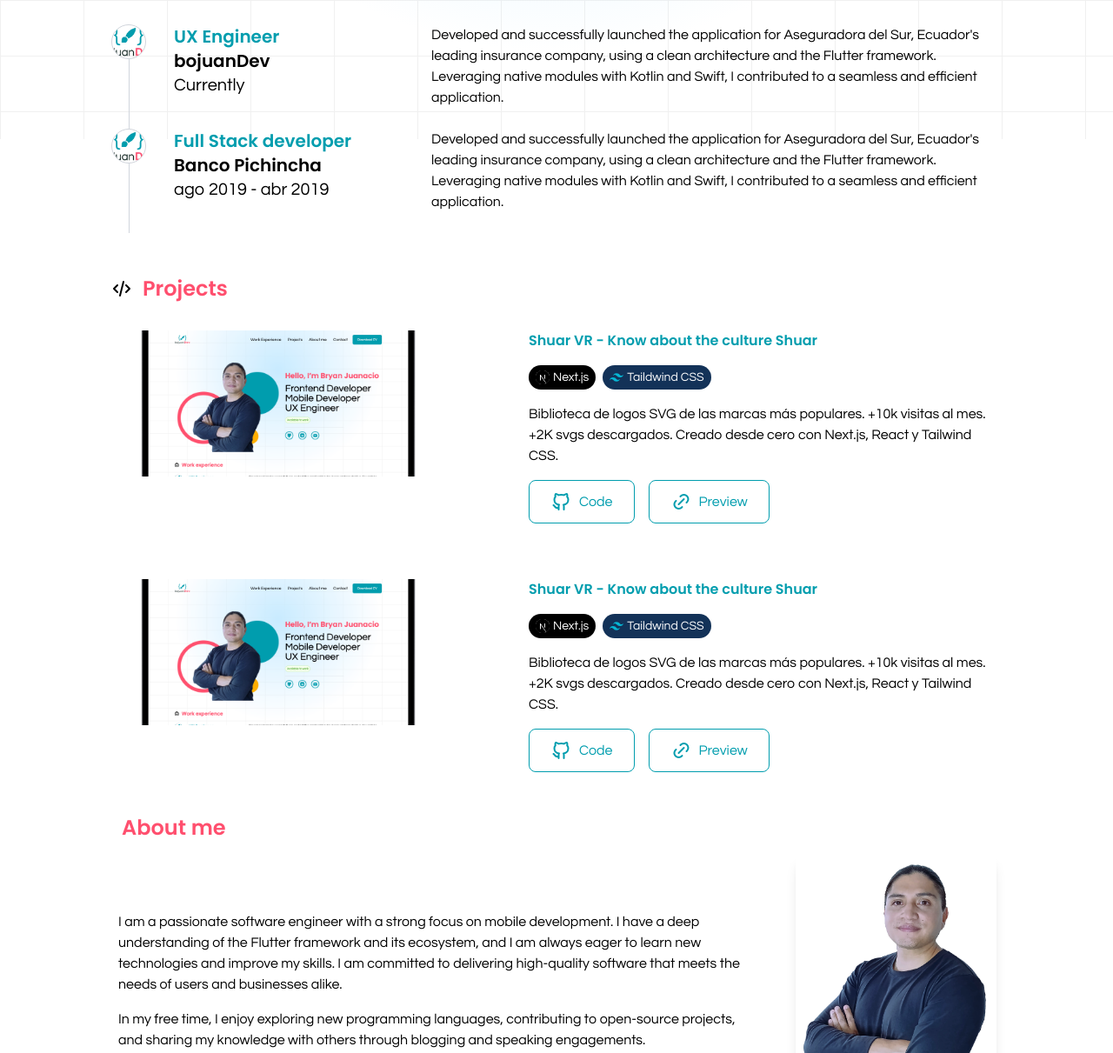
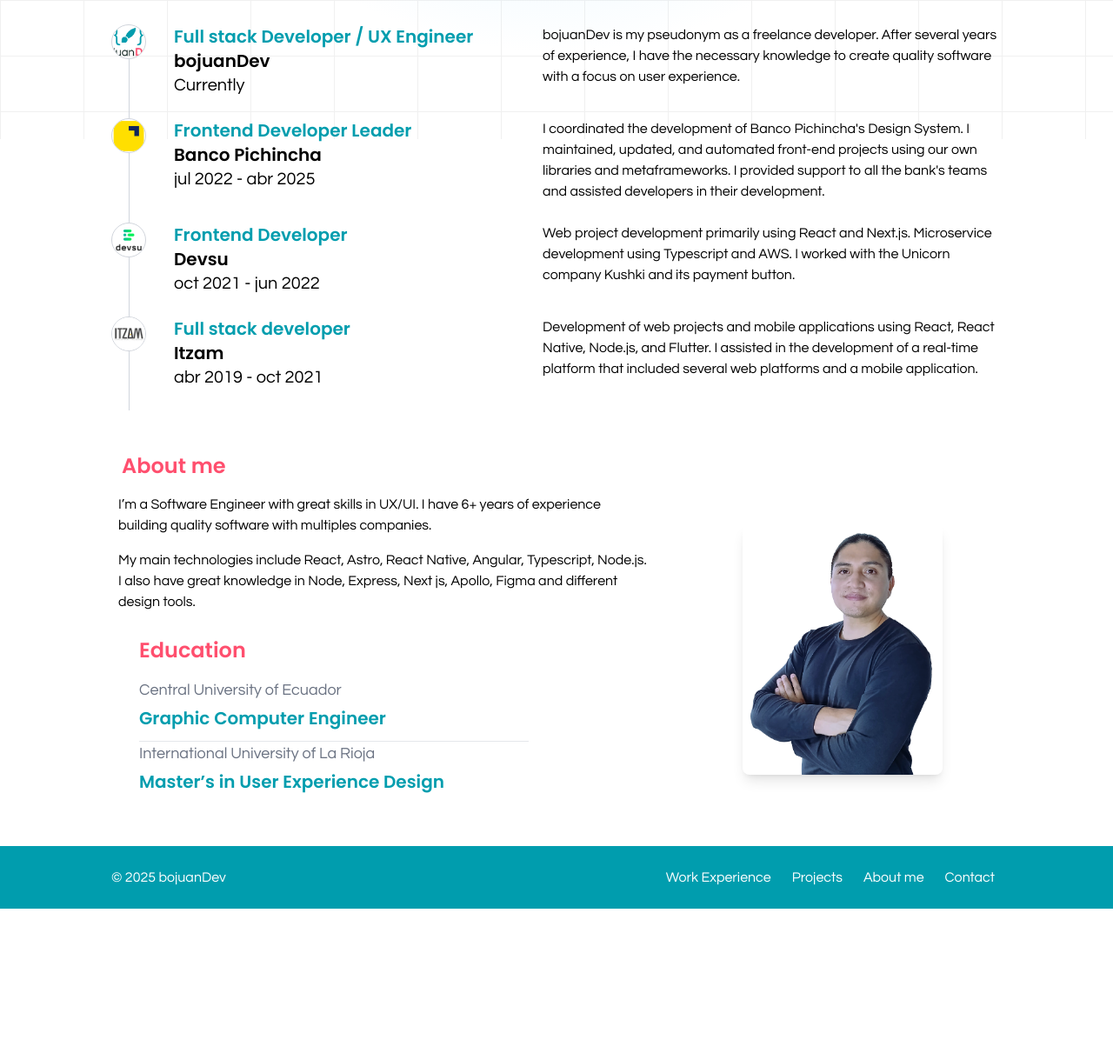
Before and after one commit to bojuandev/bojuan-portfolio, an Astro site: page / in a window 1280 px wide. Shown: the part 640-1851 px from the top of the page at 87% size. After the commit the page ends 1685 px from the top, so only its background shows below. Built offline with nearby package versions, Linux system fonts and the light colour scheme; Astro itself is replaced by a stand-in of ours.

Commit message:
feat: alpha web page

```diff
--- a/src/components/AboutMe.astro
+++ b/src/components/AboutMe.astro
@@ -2,23 +2,56 @@
 import TitleSection from "./TitleSection.astro";
 ---
 
-<section id="about-me" class="flex flex-col justify-center max-w-5xl gap-4 m-auto mt-12 px-2 md:px-0 scroll-mt-20 md:scroll-mt-24 lg:scroll-mt-32">
+<section
+    id="about-me"
+    class="flex flex-col justify-center max-w-5xl gap-4 m-auto mt-12 px-2 md:px-0 scroll-mt-20 md:scroll-mt-24 lg:scroll-mt-32"
+>
     <TitleSection title="About me" icon="user-check" />
-    <div class="flex flex-col-reverse md:flex-row items-center justify-between gap-8">
+
+    <div
+        class="flex flex-col-reverse md:flex-row items-center justify-between gap-8"
+    >
         <div class="flex flex-col gap-4 px-2">
             <p>
-                I am a passionate software engineer with a strong focus on
-                mobile development. I have a deep understanding of the Flutter
-                framework and its ecosystem, and I am always eager to learn new
-                technologies and improve my skills. I am committed to delivering
-                high-quality software that meets the needs of users and
-                businesses alike.
+                I’m a Software Engineer with great skills in UX/UI. I have 6+
+                years of experience building quality software with multiples
+                companies.
             </p>
             <p>
-                In my free time, I enjoy exploring new programming languages,
-                contributing to open-source projects, and sharing my knowledge
-                with others through blogging and speaking engagements.
+                My main technologies include React, Astro, React Native,
+                Angular, Typescript, Node.js. I also have great knowledge in
+                Node, Express, Next js, Apollo, Figma and different design
+                tools.
             </p>
+
+            <div class="mt-3 ml-6">
+                <h3 class="text-(--secondary) text-2xl mb-4">Education</h3>
+                <dl
+                    class="max-w-md text-gray-900 divide-y divide-gray-200 dark:text-white dark:divide-gray-700"
+                >
+                    <div class="flex flex-col pb-3">
+                        <dt
+                            class="mb-1 text-gray-500 md:text-lg dark:text-gray-400"
+                        >
+                            Central University of Ecuador
+                        </dt>
+                        <dd class="font-poppins text-(--primary) text-xl">
+                            Graphic Computer Engineer
+                        </dd>
+                    </div>
+
+                    <div class="flex flex-col pb-3">
+                        <dt
+                            class="mb-1 text-gray-500 md:text-lg dark:text-gray-400"
+                        >
+                            International University of La Rioja
+                        </dt>
+                        <dd class="font-poppins text-(--primary) text-xl">
+                            Master’s in User Experience Design
+                        </dd>
+                    </div>
+                </dl>
+            </div>
         </div>
         <div class="h-72 w-4/5 md:w-3xl flex justify-center items-center">
             <img
--- a/src/components/BottomNavigation.astro
+++ b/src/components/BottomNavigation.astro
@@ -131,7 +131,8 @@
 
         <div class="flex flex-col gap-1 px-3 justify-center items-center">
             <a
-                href="#home"
+                href="/files/Bryan_Juanacio _CV_2025.pdf"
+                target="_blank"
                 aria-label="curriculum vitae"
                 aria-labelledby="cv"
                 class="inline-flex flex-col items-center justify-center px-3 rounded-e-full hover:bg-gray-50 dark:hover:bg-gray-800 group"
--- a/src/components/ExperienceItem.astro
+++ b/src/components/ExperienceItem.astro
@@ -37,7 +37,7 @@
   </div>
 
   <div class="flex flex-col md:flex-row flex-1 gap-10 pb-6">
-    <div class="flex flex-col min-w-3xs">
+    <div class="flex flex-col min-w-3xs md:min-w-96">
       <h3 class="text-(--primary) text-xl">{positionInTheCompany}</h3>
       <span class="font-poppins text-xl">{company}</span>
       <span class="text-xl"
--- a/src/components/Header.astro
+++ b/src/components/Header.astro
@@ -49,7 +49,13 @@
           </a>
         ))
       }
-      <Button>Download CV</Button>
+      <a
+        aria-label="curriculum vitae"
+        target="_blank"
+        href="/files/Bryan_Juanacio _CV_2025.pdf"
+      >
+        <Button>Download CV</Button>
+      </a>
     </div>
   </nav>
 </header>
--- a/src/components/WorkExperince.astro
+++ b/src/components/WorkExperince.astro
@@ -6,9 +6,9 @@
   {
     company: "bojuanDev",
     description:
-      "Developed and successfully launched the application for Aseguradora del Sur, Ecuador's leading insurance company, using a clean architecture and the Flutter framework. Leveraging native modules with Kotlin and Swift, I contributed to a seamless and efficient application.",
+      "bojuanDev is my pseudonym as a freelance developer. After several years of experience, I have the necessary knowledge to create quality software with a focus on user experience.",
     endDate: new Date(2019, 3, 15),
-    positionInTheCompany: "UX Engineer",
+    positionInTheCompany: "Full stack Developer / UX Engineer",
     startDate: new Date(2018, 3, 15),
     companyLogo: "/pictures/logo-bojuan.webp",
     isCurrentCompany: true
@@ -16,11 +16,29 @@
   {
     company: "Banco Pichincha",
     description:
-      "Developed and successfully launched the application for Aseguradora del Sur, Ecuador's leading insurance company, using a clean architecture and the Flutter framework. Leveraging native modules with Kotlin and Swift, I contributed to a seamless and efficient application.",
-    endDate: new Date(2019, 3, 15),
-    positionInTheCompany: "Full Stack developer",
-    startDate: new Date(2019, 7, 15),
-    companyLogo: "/pictures/logo-bojuan.webp"
+      "I coordinated the development of Banco Pichincha's Design System. I maintained, updated, and automated front-end projects using our own libraries and metaframeworks. I provided support to all the bank's teams and assisted developers in their development.",
+    endDate: new Date(2025, 3, 4),
+    positionInTheCompany: "Frontend Developer Leader",
+    startDate: new Date(2022, 6, 25),
+    companyLogo: "/pictures/banco-pichincha.png",
+  },
+  {
+    company: "Devsu",
+    description:
+      "Web project development primarily using React and Next.js. Microservice development using Typescript and AWS. I worked with the Unicorn company Kushki and its payment button.",
+    endDate: new Date(2022, 5, 1),
+    positionInTheCompany: "Frontend Developer",
+    startDate: new Date(2021, 9, 1),
+    companyLogo: "/pictures/devsu.png",
+  },
+  {
+    company: "Itzam",
+    description:
+      "Development of web projects and mobile applications using React, React Native, Node.js, and Flutter. I assisted in the development of a real-time platform that included several web platforms and a mobile application.",
+    endDate: new Date(2021, 9, 1),
+    positionInTheCompany: "Full stack developer",
+    startDate: new Date(2019, 3, 1),
+    companyLogo: "/pictures/itzam.png",
   },
 ];
 ---
--- a/src/pages/index.astro
+++ b/src/pages/index.astro
@@ -13,7 +13,7 @@
 	<Header />
 	<MainInfo />
 	<WorkExperince />
-	<Projects />
+	<!-- <Projects /> -->
 	<AboutMe />
 	<Footer />
 	<BottomNavigation />
```
Also changed, not shown: public/pictures/banco-pichincha.png (added), public/pictures/devsu.png (added), public/pictures/itzam.png (added), 1 other file.
